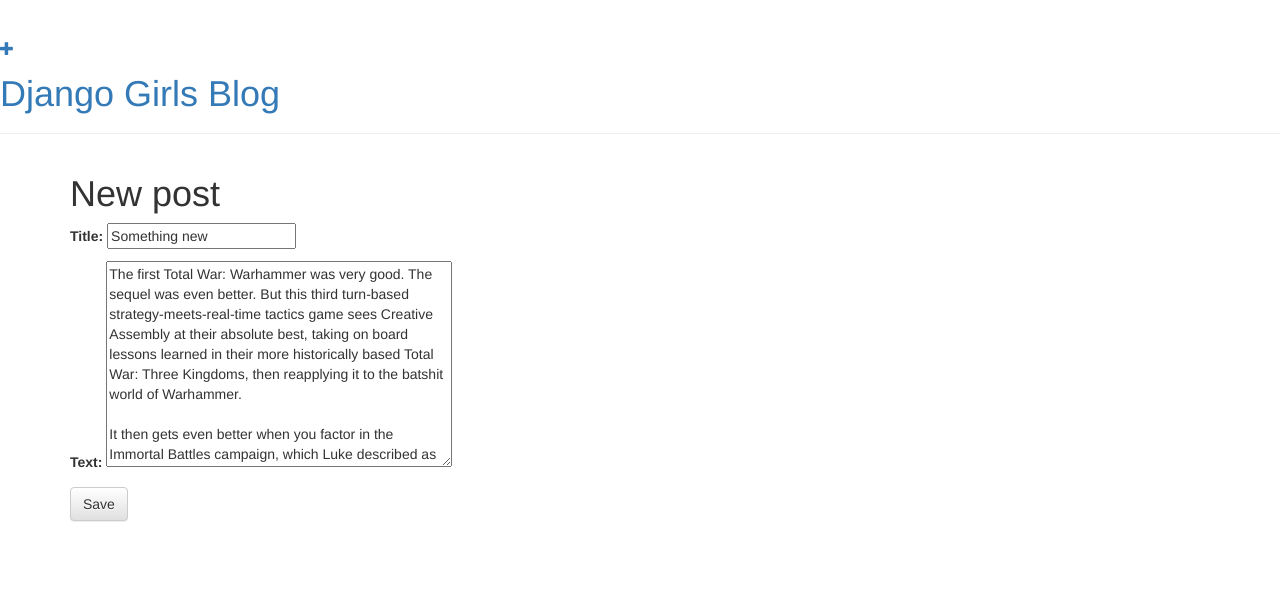
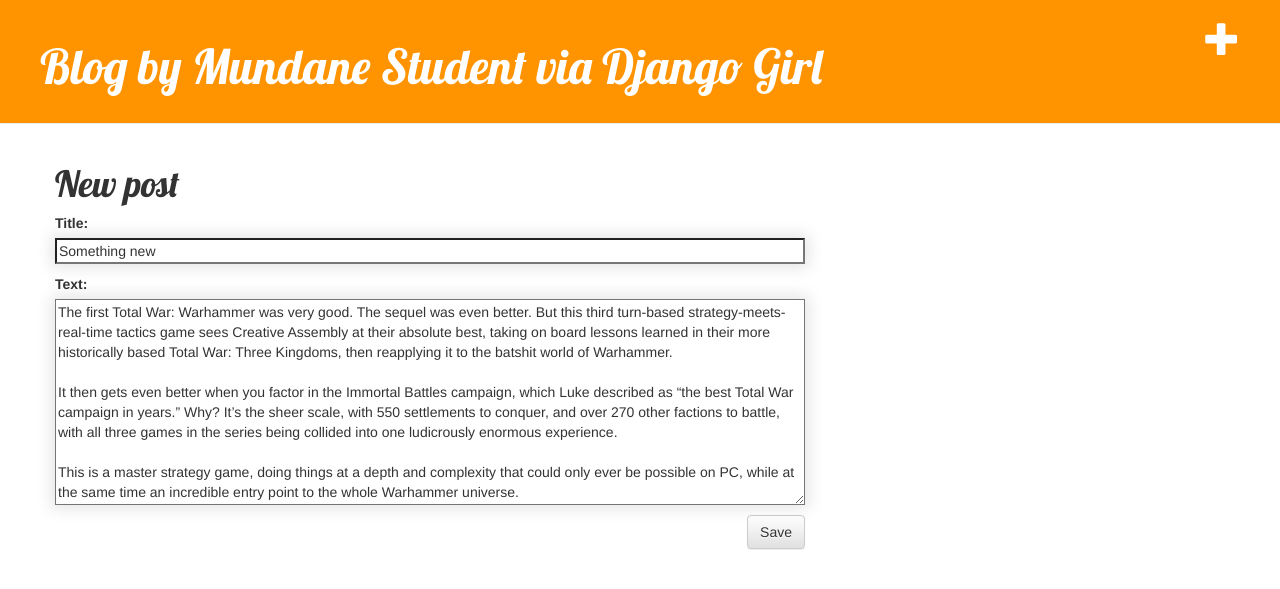
Before and after one commit to SSupaSonic/my-first-blog, a Django app: page /post/1/edit/ in a window 1280 px wide. Shown: the top 589 px of the page. Run offline with Django 3.2, Linux system fonts and the light colour scheme; a user stored in the database is signed in; data comes from the database, SQL or seed files in the repository; both versions use the stored data as it was after the commit; some libraries are stand-ins or nearby versions.

Commit message:
Try to imporve your style skills

```diff
--- /dev/null
+++ b/blog/static/css/blog.css
@@ -0,0 +1,51 @@
+.page-header {
+    background-color: #ff9400;
+    margin-top: 0;
+    padding: 20px 20px 20px 40px;
+}
+
+.page-header h1, .page-header h1 a, .page-header h1 a:visited, .page-header h1 a:active {
+    color: #ffffff;
+    font-size: 36pt;
+    text-decoration: none;
+}
+
+.content {
+    margin-left: 40px;
+}
+
+h1, h2, h3, h4 {
+    font-family: 'Lobster', cursive;
+}
+
+:root {
+    scroll-behavior: smooth;
+  }
+
+.date {
+    color: #828282;
+}
+
+.save {
+    float: right;
+}
+
+.post-form textarea, .post-form input {
+    width: 100%;
+    box-shadow:0 0 15px 4px rgba(0,0,0,0.1)
+}
+
+.top-menu, .top-menu:hover, .top-menu:visited {
+    color: #ffffff;
+    float: right;
+    font-size: 26pt;
+    margin-right: 20px;
+}
+
+.post {
+    margin-bottom: 70px;
+}
+
+.post h1 a, .post h1 a:visited {
+    color: #000000;
+}
--- a/blog/templates/blog/base.html
+++ b/blog/templates/blog/base.html
@@ -12,7 +12,7 @@
             {% if user.is_authenticated %}
                  <a href="{% url 'post_new' %}" class="top-menu"><span class="glyphicon glyphicon-plus"></span></a>
             {% endif %}
-            <h1><a href="/">Django Girls Blog</a></h1>
+            <h1><a href="/">Blog by Mundane Student via Django Girl</a></h1>
         </div>
         <div class="content container">
             <div class="row">
--- a/blog/templates/blog/post_detail.html
+++ b/blog/templates/blog/post_detail.html
@@ -7,6 +7,8 @@
                 {{ post.published_date }}
             </div>
         {% endif %}
+
+
         {% if user.is_authenticated %}
         <a class="btn btn-default" href="{% url 'post_edit' pk=post.pk %}"><span class="glyphicon glyphicon-pencil"></span></a>
         {% endif %}
--- a/blog/templates/blog/post_list.html
+++ b/blog/templates/blog/post_list.html
@@ -6,7 +6,10 @@
         <link rel="stylesheet" href="//maxcdn.bootstrapcdn.com/bootstrap/3.2.0/css/bootstrap.min.css">
         <link rel="stylesheet" href="//maxcdn.bootstrapcdn.com/bootstrap/3.2.0/css/bootstrap-theme.min.css">
         <link rel="stylesheet" href="{% static 'css/blog.css' %}">
-        <link href="https://fonts.googleapis.com/css?family=Lobster&subset=latin,cyrillic" rel="stylesheet" type="text/css">
+        <!--<link href="https://fonts.googleapis.com/css?family=Lobster&subset=latin,cyrillic" rel="stylesheet" type="text/css">-->
+        <link rel="preconnect" href="https://fonts.googleapis.com">
+        <link rel="preconnect" href="https://fonts.gstatic.com" crossorigin>
+        <link href="https://fonts.googleapis.com/css2?family=Play&display=swap" rel="stylesheet" type="text/css">
         <title>Django Girls blog</title>
     </head>
     <body>
--- a/blog/urls.py
+++ b/blog/urls.py
@@ -1,9 +1,15 @@
 from django.urls import path
 from . import views
+from django.conf import settings
+from django.conf.urls.static import static
 
 urlpatterns = [
     path('', views.post_list, name='post_list'),
     path('post/<int:pk>/', views.post_detail, name='post_detail'),
     path('post/new/', views.post_new, name='post_new'),
     path('post/<int:pk>/edit/', views.post_edit, name='post_edit'),
+    #path('upload/', views.image_upload_view),
 ]
+# if settings.DEBUG:
+#     urlpatterns += static(settings.MEDIA_URL,
+#                           document_root=settings.MEDIA_ROOT)
--- a/mysite/settings.py
+++ b/mysite/settings.py
@@ -81,6 +81,11 @@ DATABASES = {
     }
 }
 
+# # Основной url для управления медиафайлами
+# MEDIA_URL = '/media/'
+#
+# # Путь хранения картинок
+# MEDIA_ROOT = os.path.join(BASE_DIR, 'media/')
 
 # Password validation
 # https://docs.djangoproject.com/en/3.2/ref/settings/#auth-password-validators
--- a/mysite/urls.py
+++ b/mysite/urls.py
@@ -15,8 +15,13 @@ Including another URLconf
 """
 from django.contrib import admin
 from django.urls import path, include
+from django.conf import settings
+from django.conf.urls.static import static
 
 urlpatterns = [
     path('admin/', admin.site.urls),
     path('', include('blog.urls')),
 ]
+if settings.DEBUG:
+    urlpatterns += static(settings.MEDIA_URL,
+                          document_root=settings.MEDIA_ROOT)
```
Also changed, not shown: blog/blog.py (added, +9 -0 lines), blog/models.py (+7 -0 lines), blog/templates/blog/forms.py (+6 -1 lines), blog/templates/blog/post_edit.html (+16 -1 lines), blog/views.py (+15 -0 lines), db.sqlite3.
